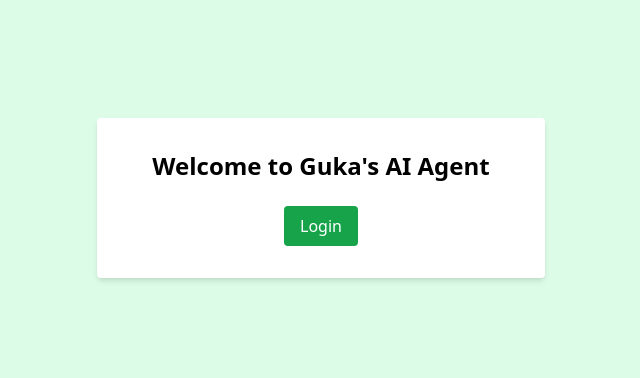
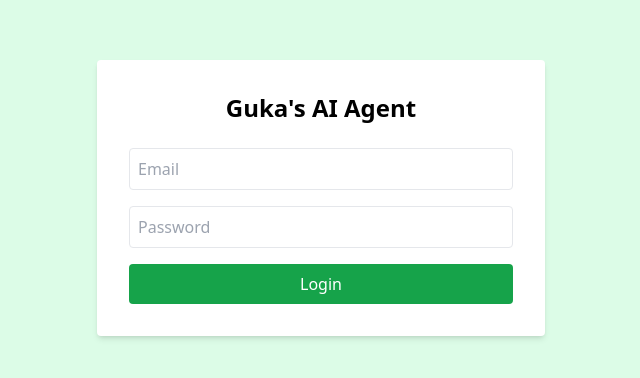
Before and after one commit to Muriithi-ui/Guka-s-AI-Agent, a React (Vite) app: page /login in a window 1280 px wide. Shown: the part 202-580 px from the top of the page, without its empty margins (319-959 px from the left). Built offline with nearby package versions, Linux system fonts and the light colour scheme.

Commit message:
Replaced Dummy Login with Real Authentication

```diff
--- a/src/pages/Login.jsx
+++ b/src/pages/Login.jsx
@@ -1,20 +1,49 @@
+import { useState } from "react";
 import { useNavigate } from "react-router-dom";
+import { signInWithEmailAndPassword } from "firebase/auth";
+import { auth } from "../firebase";
 
 export default function Login() {
+  const [email, setEmail] = useState("");
+  const [password, setPassword] = useState("");
   const navigate = useNavigate();
-  const handleLogin = () => {
-    localStorage.setItem("user", "dummy");
-    navigate("/dashboard");
+  const [error, setError] = useState(null);
+
+  const handleLogin = async (e) => {
+    e.preventDefault();
+    try {
+      await signInWithEmailAndPassword(auth, email, password);
+      navigate("/dashboard");
+    } catch (err) {
+      setError("Login failed. Check your credentials.");
+    }
   };
 
   return (
-    <div className="min-h-screen flex items-center justify-center bg-green-100">
-      <div className="bg-white p-8 rounded shadow-md w-full max-w-md text-center">
-        <h1 className="text-2xl font-bold mb-6">Welcome to Guka's AI Agent</h1>
-        <button onClick={handleLogin} className="bg-green-600 hover:bg-green-700 text-white px-4 py-2 rounded">
+    <div className="flex items-center justify-center min-h-screen bg-green-100">
+      <form onSubmit={handleLogin} className="w-full max-w-md p-8 bg-white rounded shadow-md">
+        <h1 className="mb-6 text-2xl font-bold text-center">Guka's AI Agent</h1>
+        <input
+          type="email"
+          placeholder="Email"
+          value={email}
+          required
+          onChange={(e) => setEmail(e.target.value)}
+          className="w-full p-2 mb-4 border rounded"
+        />
+        <input
+          type="password"
+          placeholder="Password"
+          value={password}
+          required
+          onChange={(e) => setPassword(e.target.value)}
+          className="w-full p-2 mb-4 border rounded"
+        />
+        {error && <p className="mb-4 text-sm text-red-600">{error}</p>}
+        <button type="submit" className="w-full px-4 py-2 text-white bg-green-600 rounded">
           Login
         </button>
-      </div>
+      </form>
     </div>
   );
 }
```
